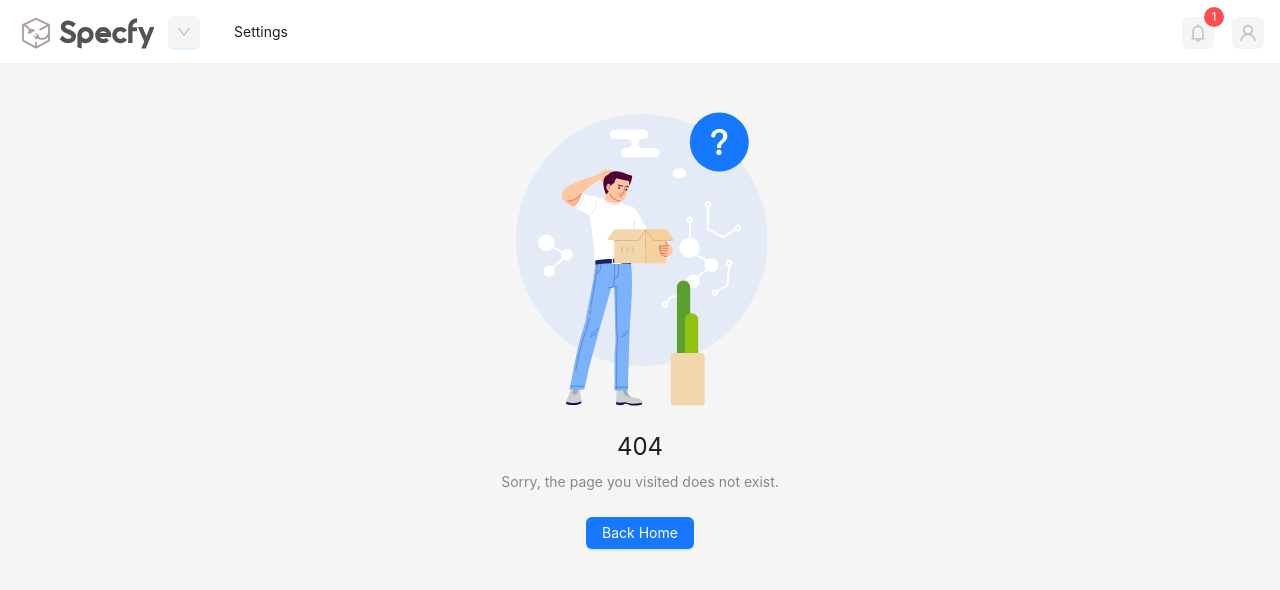
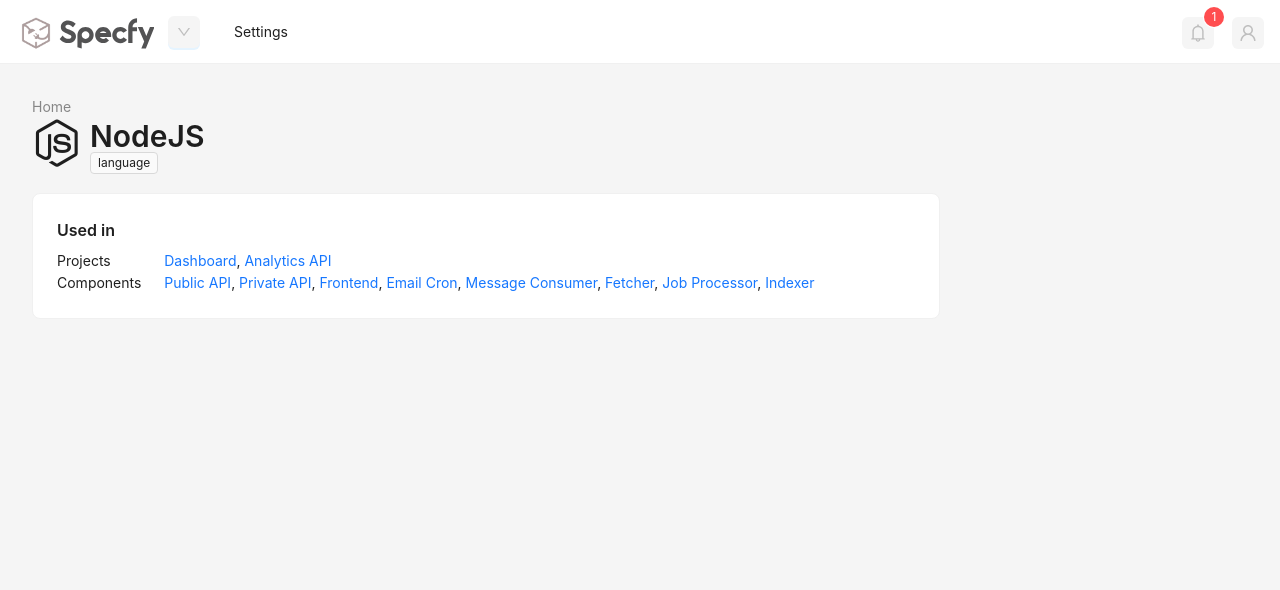
Before and after one commit to specfy/specfy, a React (Vite) app in the folder pkgs/app/: page /t/nodejs in a window 1280 px wide. Before the commit this address had no page. Shown: the top 590 px of the page. Built offline with nearby package versions, Linux system fonts and the light colour scheme.

Commit message:
BigHeading + tech page

```diff
--- a/pkgs/app/index.html
+++ b/pkgs/app/index.html
@@ -5,6 +5,8 @@
   <meta charset="UTF-8" />
   <meta name="viewport" content="width=device-width, initial-scale=1.0" />
   <title></title>
+
+  <link rel="stylesheet" href="https://cdn.jsdelivr.net/gh/devicons/devicon@v2.15.1/devicon.min.css">
 </head>
 
 <body>
--- /dev/null
+++ b/pkgs/app/src/components/BigHeading/index.module.scss
@@ -0,0 +1,21 @@
+@import '../../theme.scss';
+
+.title {
+  margin-bottom: 0 !important;
+  line-height: 32px !important;
+}
+
+.avatar {
+  width: 50px;
+  height: 50px;
+  line-height: 48px;
+  font-size: $font-m;
+}
+.avatarCustom {
+  font-size: 50px;
+}
+
+.subtitle {
+  color: $gray-6;
+  font-size: $font-s;
+}
--- /dev/null
+++ b/pkgs/app/src/components/BigHeading/index.tsx
@@ -0,0 +1,29 @@
+import { Space, Typography } from 'antd';
+
+import { AvatarAuto } from '../AvatarAuto';
+
+import cls from './index.module.scss';
+
+export const BigHeading: React.FC<{
+  title: string;
+  avatar?: React.ReactNode;
+  children?: React.ReactNode;
+}> = ({ title, avatar, children }) => {
+  return (
+    <Space>
+      {avatar ? (
+        <div className={cls.avatarCustom}>{avatar} </div>
+      ) : (
+        <AvatarAuto name={title} size="large" className={cls.avatar} />
+      )}
+      <div>
+        <Typography.Title level={2} className={cls.title}>
+          {title}
+        </Typography.Title>
+        <Space>
+          <div className={cls.subtitle}>{children}</div>
+        </Space>
+      </div>
+    </Space>
+  );
+};
--- a/pkgs/app/src/views/App/index.tsx
+++ b/pkgs/app/src/views/App/index.tsx
@@ -10,6 +10,7 @@
 import { Home } from '../Home';
 import { Project } from '../Project';
 import { RFC } from '../RFC';
+import { Tech } from '../Tech';
 
 import cls from './index.module.scss';
 
@@ -74,6 +75,7 @@
               <Route index element={<Home />} />
               <Route path="/p/:projectId" element={<Project />} />
               <Route path="/p/:projectId/rfc/:rfcId" element={<RFC />} />
+              <Route path="/t/:techId" element={<Tech />} />
 
               <Route path="*" element={<NotFound />} />
             </Route>
--- a/pkgs/app/src/views/Project/index.module.scss
+++ b/pkgs/app/src/views/Project/index.module.scss
@@ -1,31 +1,13 @@
-@import "../../theme.scss";
+@import '../../theme.scss';
 
 .container {
   padding: 32px;
-
-  .title {
-    margin-bottom: 0;
-    line-height: 32px;
-  }
-}
-
-.mainAvatar {
-  width: 50px;
-  height: 50px;
-  line-height: 48px;
-  font-size: $font-m;
-}
-
-.lastUpdate {
-  color: $gray-6;
-  font-size: $font-s;
 }
 
 .skeletonTitle {
   margin: 12px 0px;
   width: 250px;
 }
-
 
 .infraPng {
   width: 100%;
@@ -37,7 +19,6 @@
 
 .technical {
 }
-
 
 .team {
   display: inline-flex;
--- a/pkgs/app/src/views/Project/index.tsx
+++ b/pkgs/app/src/views/Project/index.tsx
@@ -13,14 +13,14 @@
   Divider,
   Row,
   Skeleton,
-  Space,
 } from 'antd';
 import Title from 'antd/es/typography/Title';
 import { useState } from 'react';
-import { Link } from 'react-router-dom';
+import { Link, useParams } from 'react-router-dom';
 import { useMount } from 'react-use';
 
 import { AvatarAuto } from '../../components/AvatarAuto';
+import { BigHeading } from '../../components/BigHeading';
 import { ListRFCs } from '../../components/ListRFCs';
 import { ListUpdates } from '../../components/ListUpdates';
 import imgUrl from '../../static/infra.png';
@@ -53,6 +53,7 @@
 export const Project: React.FC = () => {
   const [loading, setLoading] = useState(true);
   const [item, setItem] = useState<typeof tmp>();
+  const { projectId } = useParams();
 
   useMount(() => {
     setTimeout(() => {
@@ -105,21 +106,7 @@
             </Breadcrumb.Item>
             <Breadcrumb.Item>Project</Breadcrumb.Item>
           </Breadcrumb>
-          <Space>
-            <AvatarAuto
-              name={item.name}
-              size="large"
-              className={cls.mainAvatar}
-            />
-            <div>
-              <Title level={2} className={cls.title}>
-                {item.name}
-              </Title>
-              <Space>
-                <div className={cls.lastUpdate}>Last update 5 hours ago</div>
-              </Space>
-            </div>
-          </Space>
+          <BigHeading title={item.name}>Last update 5 hours ago</BigHeading>
         </Col>
         <Col span={6}>
           <Button type="primary" icon={<EditOutlined></EditOutlined>}>
@@ -134,22 +121,25 @@
             <Row className={cls.technical}>
               <Col span={3}>Stack</Col>
               <Col>
-                <Link to="/t/">GCP</Link>, <Link to="/t/">NodeJS</Link>,{' '}
-                <Link to="/t/">Postgres</Link>, <Link to="/t/">RabbitMQ</Link>,{' '}
-                <Link to="/t/">Algolia</Link>, <Link to="/t/">Redis</Link>
+                <Link to="/t/nodejs">GCP</Link>,{' '}
+                <Link to="/t/nodejs">NodeJS</Link>,{' '}
+                <Link to="/t/nodejs">Postgres</Link>,{' '}
+                <Link to="/t/nodejs">RabbitMQ</Link>,{' '}
+                <Link to="/t/nodejs">Algolia</Link>,{' '}
+                <Link to="/t/nodejs">Redis</Link>
               </Col>
             </Row>
             <Row className={cls.technical}>
               <Col span={3}>Components</Col>
               <Col>
-                <Link to="/p//c/">Public API</Link>,{' '}
-                <Link to="/p//c/">Private API</Link>,{' '}
-                <Link to="/p//c/">Frontend</Link>,{' '}
-                <Link to="/p//c/">Email Cron</Link>,{' '}
-                <Link to="/p//c/">Message Consumer</Link>,{' '}
-                <Link to="/p//c/">Fetcher</Link>,{' '}
-                <Link to="/p//c/">Job Processor</Link>,{' '}
-                <Link to="/p//c/">Indexer</Link>
+                <Link to={`/p/${projectId}/c/`}>Public API</Link>,{' '}
+                <Link to={`/p/${projectId}/c/`}>Private API</Link>,{' '}
+                <Link to={`/p/${projectId}/c/`}>Frontend</Link>,{' '}
+                <Link to={`/p/${projectId}/c/`}>Email Cron</Link>,{' '}
+                <Link to={`/p/${projectId}/c/`}>Message Consumer</Link>,{' '}
+                <Link to={`/p/${projectId}/c/`}>Fetcher</Link>,{' '}
+                <Link to={`/p/${projectId}/c/`}>Job Processor</Link>,{' '}
+                <Link to={`/p/${projectId}/c/`}>Indexer</Link>
               </Col>
             </Row>
             <Row className={cls.technical}>
--- /dev/null
+++ b/pkgs/app/src/views/Tech/index.module.scss
@@ -0,0 +1,3 @@
+.container {
+  padding: 32px;
+}
--- /dev/null
+++ b/pkgs/app/src/views/Tech/index.tsx
@@ -0,0 +1,94 @@
+import { Breadcrumb, Card, Col, Row, Skeleton, Tag } from 'antd';
+import Title from 'antd/es/typography/Title';
+import { useState } from 'react';
+import { Link } from 'react-router-dom';
+import { useMount } from 'react-use';
+
+import { BigHeading } from '../../components/BigHeading';
+
+import cls from './index.module.scss';
+
+const tmp = {
+  id: 'nodejs',
+  name: 'NodeJS',
+  type: 'language',
+  icon: 'nodejs',
+  createdAt: '2023-01-01T00:00:00Z',
+  updatedAt: '2023-01-01T00:00:00Z',
+};
+
+export const Tech: React.FC = () => {
+  const [loading, setLoading] = useState(true);
+  const [item, setItem] = useState<typeof tmp>();
+  const projectId = '3hjfe8SUHer-crawler';
+
+  useMount(() => {
+    setTimeout(() => {
+      setLoading(false);
+      setItem(tmp);
+    }, 1000);
+  });
+
+  if (loading || !item) {
+    return (
+      <div className={cls.container}>
+        <Row gutter={[16, 16]}>
+          <Col span={18}>
+            <Skeleton active paragraph={false} className={cls.skeletonTitle} />
+          </Col>
+          <Col span={18}>
+            <Card>
+              <Skeleton active paragraph={{ rows: 3 }}></Skeleton>
+            </Card>
+          </Col>
+        </Row>
+      </div>
+    );
+  }
+
+  return (
+    <div className={cls.container}>
+      <Row gutter={[16, 16]}>
+        <Col span={18}>
+          <Breadcrumb>
+            <Breadcrumb.Item>
+              <Link to="/">Home</Link>
+            </Breadcrumb.Item>
+          </Breadcrumb>
+          <BigHeading
+            title={item.name}
+            avatar={<i className={`devicon-${item.icon}-plain`}></i>}
+          >
+            <Tag>{item.type}</Tag>
+          </BigHeading>
+        </Col>
+        <Col span={18}>
+          <Card>
+            <Title level={5}>Used in</Title>
+            <Row className={cls.technical}>
+              <Col span={3}>Projects</Col>
+              <Col>
+                <Link to="/p/">Dashboard</Link>,{' '}
+                <Link to="/p/">Analytics API</Link>
+              </Col>
+            </Row>
+
+            <Row className={cls.technical}>
+              <Col span={3}>Components</Col>
+              <Col>
+                <Link to={`/p/${projectId}/c/`}>Public API</Link>,{' '}
+                <Link to={`/p/${projectId}/c/`}>Private API</Link>,{' '}
+                <Link to={`/p/${projectId}/c/`}>Frontend</Link>,{' '}
+                <Link to={`/p/${projectId}/c/`}>Email Cron</Link>,{' '}
+                <Link to={`/p/${projectId}/c/`}>Message Consumer</Link>,{' '}
+                <Link to={`/p/${projectId}/c/`}>Fetcher</Link>,{' '}
+                <Link to={`/p/${projectId}/c/`}>Job Processor</Link>,{' '}
+                <Link to={`/p/${projectId}/c/`}>Indexer</Link>
+              </Col>
+            </Row>
+          </Card>
+        </Col>
+      </Row>
+    </div>
+  );
+};
```
